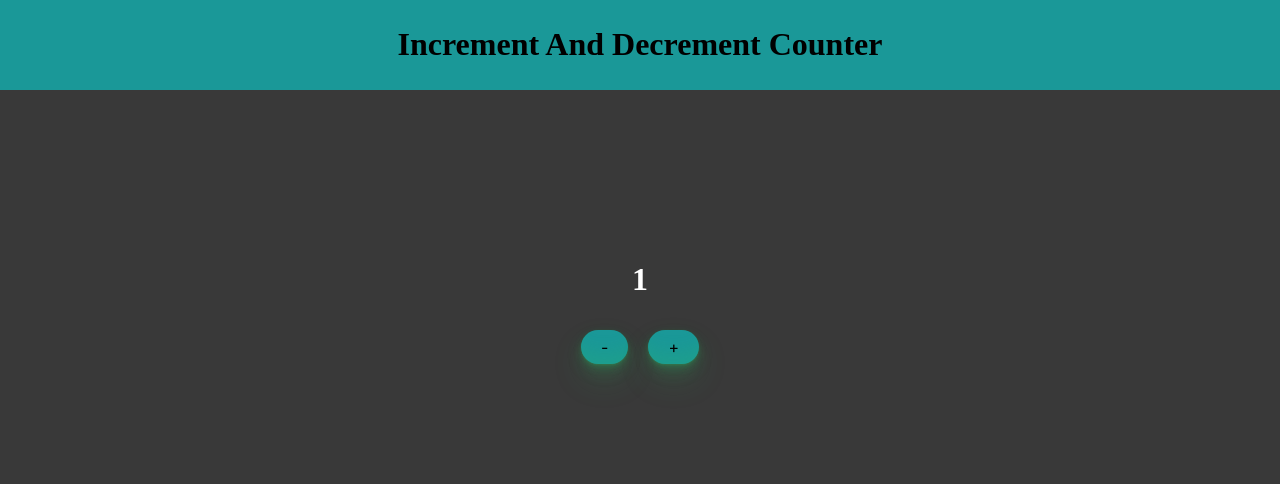
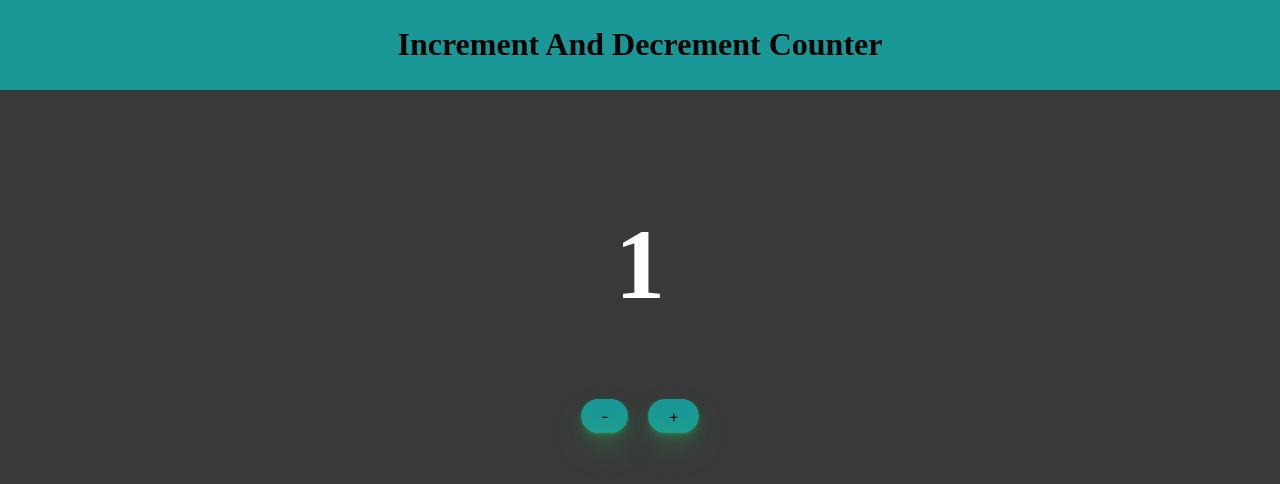
Before and after one commit to Meetawa/increment-decrement-counter, a React (Create React App) app: page / in a window 1280 px wide. Shown: the top 484 px of the page. Built offline with nearby package versions, Linux system fonts and the light colour scheme.

Commit message:
add some css

```diff
--- a/src/index.css
+++ b/src/index.css
@@ -11,9 +11,12 @@ body {
   padding: 5px;
 }
 .counter {
-  margin: 50px;
-  padding: 100px;
+  padding: 50px;
 }
+.counter h1 {
+  font-size: 100px;
+}
+
 button {
   background-color: #1a9898;
   border-radius: 100px;
```
